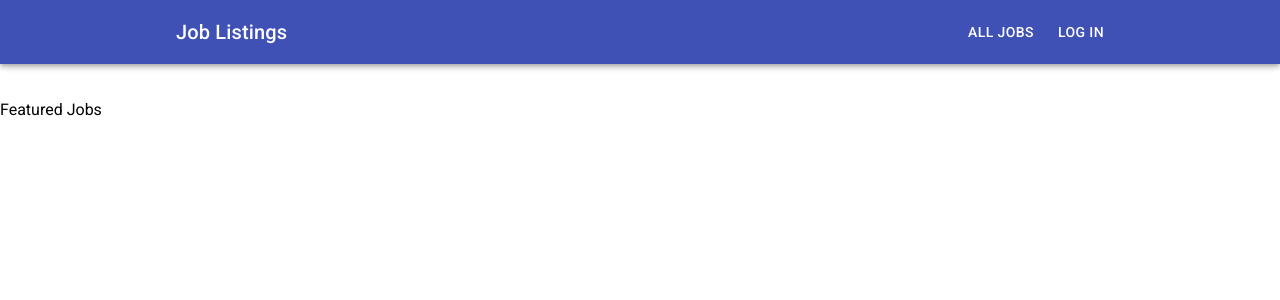
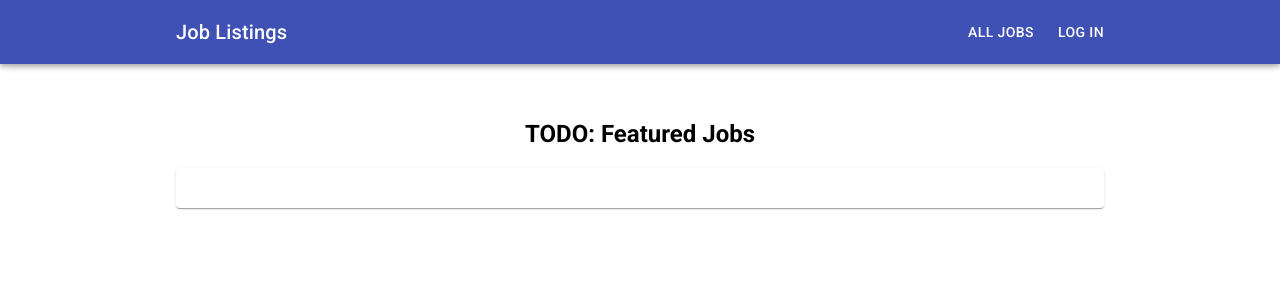
Before and after one commit to sn00k/joblistings, a Next.js app: page / in a window 1280 px wide. Shown: the top 300 px of the page. Built offline with nearby package versions, Linux system fonts and the light colour scheme; no server answers.

Commit message:
another update to placeholder for featured

```diff
--- a/pages/index.js
+++ b/pages/index.js
@@ -1,5 +1,13 @@
-import { firestore, fromMillis, postToJSON } from '../lib/firebase'
+import { Box, Typography } from '@material-ui/core'
+import CenteredCard from '../components/CenteredCard'
+import { firestore, fromMillis, jobPostToJSON } from '../lib/firebase'
 
 export default function Home() {
-  return <main>Featured Jobs</main>
+  return (
+    <main>
+      <section>
+        <CenteredCard title="TODO: Featured Jobs"></CenteredCard>
+      </section>
+    </main>
+  )
 }
```
